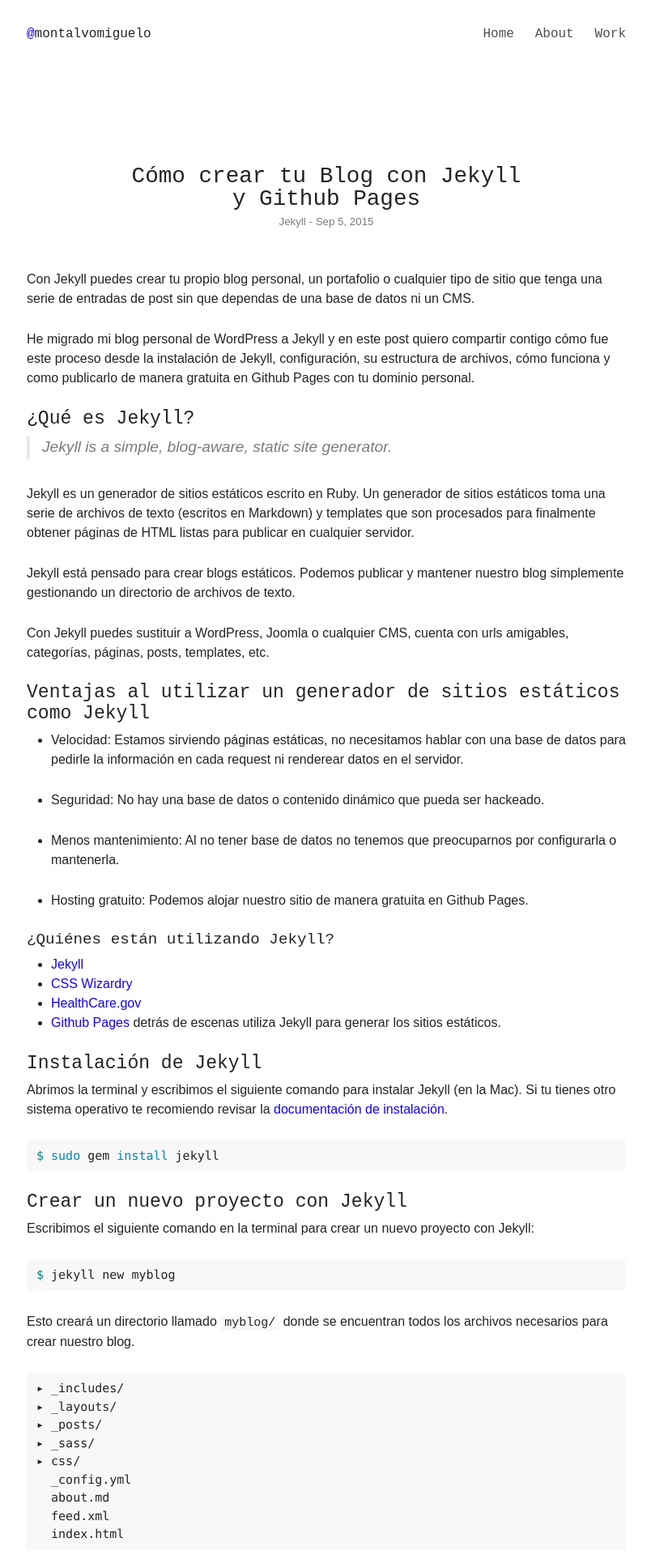
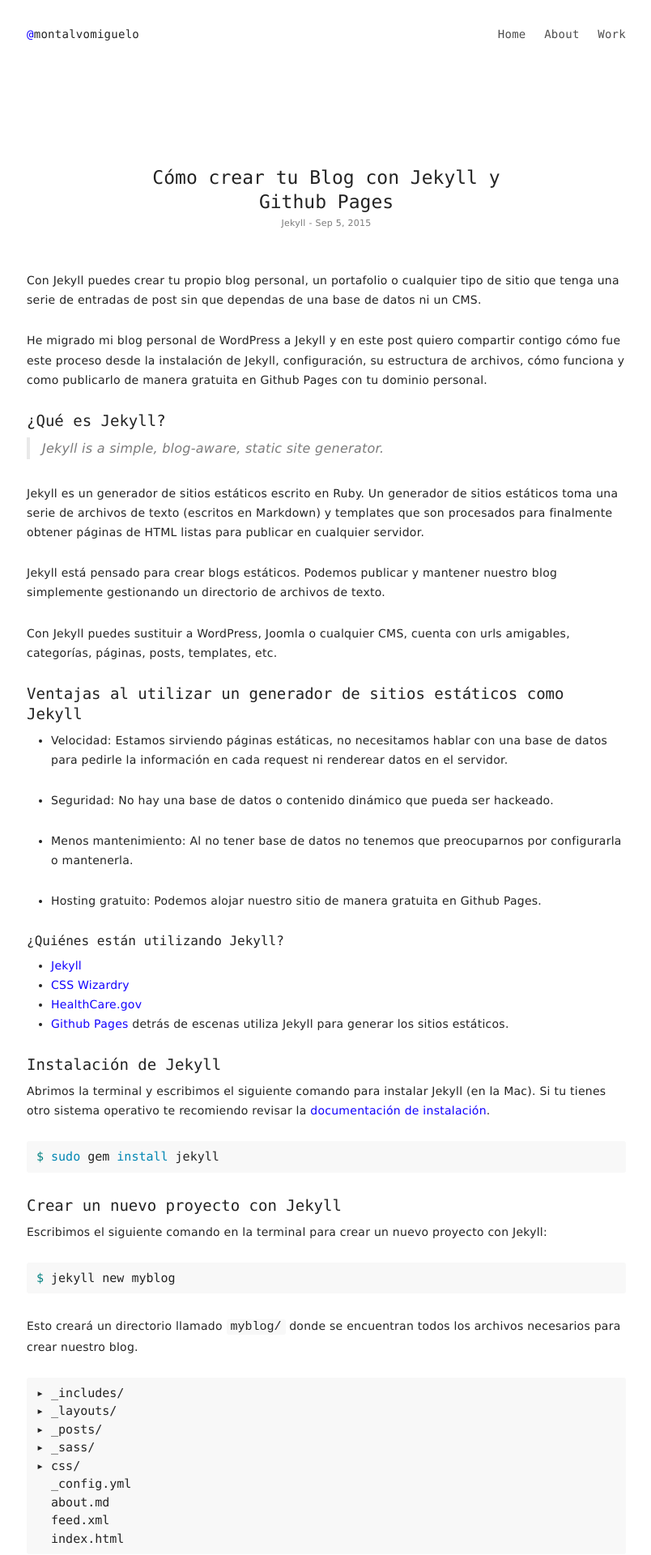
Before and after one commit to montalvomiguelo/montalvomiguelo.github.io, a Jekyll site: the page built from _posts/2015-09-05-como-crear-tu-blog-con-jekyll-y-github-pages.md, in a window 1280 px wide. Shown: the top 1920 px of the page at 81% size, without its empty margins (237-1041 px from the left). Built offline with Jekyll 4.4.1, drawn with Linux system fonts in a browser that asks for light colours; comment, search, counter and statistics services are not loaded.

Commit message:
minimize the FOUT

```diff
--- a/_includes/styles.scss
+++ b/_includes/styles.scss
@@ -1,9 +1,6 @@
 @charset "utf-8";
 
-// ==========================================================================
-// Global Config
-// ==========================================================================
-
+// Our variables
 $phi: 1.618;
 
 $base-font-family: 'Karla', sans-serif;
@@ -12,13 +9,27 @@
 $base-font-weight: 400;
 $headings-font-weight: 400;
 $base-line-height: 1.5;
+$header-line-height: 1.1;
 
 // http://www.modularscale.com/?16&px&1.2&web&text
-$small-font-size:  $base-font-size * 0.833;
 $alpha-font-size: $base-font-size * 1.728;
 $beta-font-size: $base-font-size * 1.44;
 $gamma-font-size: $base-font-size * 1.2;
+$small-font-size:  $base-font-size * 0.833;
 
+// Fallbacks
+$base-font-size-fallback: 14px;
+$base-line-height-fallback: 1.72;
+
+$base-font-family-fallback: Verdana, Geneva, sans-serif;
+$header-font-family-fallback: "Lucida Console", Monaco, monospace;
+
+$alpha-font-size-fallback: $base-font-size-fallback + 9;
+$beta-font-size-fallback: $base-font-size-fallback + 5;
+$gamma-font-size-fallback: $base-font-size-fallback + 2;
+$small-font-size-fallback: $base-font-size-fallback - 3;
+
+// General
 $spacing-unit:     30px;
 
 $text-color:       #232323;
--- a/_sass/_base.scss
+++ b/_sass/_base.scss
@@ -20,12 +20,18 @@
 body {
   @include display-flexbox();
   @include flex-direction(column);
-  font: $base-font-weight #{$base-font-size}/#{$base-line-height} $base-font-family;
+  font: $base-font-weight #{$base-font-size-fallback}/#{$base-line-height-fallback} $base-font-family-fallback;
+  letter-spacing: 0.0185em;
   color: $text-color;
   background-color: $background-color;
   min-height: 100vh;
   -webkit-font-smoothing: antialiased;
   -webkit-text-size-adjust: 100%;
+
+  .wf-active & {
+    font: $base-font-weight #{$base-font-size}/#{$base-line-height} $base-font-family;
+    letter-spacing: normal;
+  }
 }
 
 ::-moz-selection {
@@ -41,7 +47,11 @@
 p, blockquote, pre,
 ul, ol, dl, figure,
 %vertical-rhythm {
-  margin-bottom: $phi * 1em;
+  margin-bottom: $phi * 1.15em;
+
+  .wf-active & {
+    margin-bottom: $phi * 1em;
+  }
 }
 
 
@@ -64,7 +74,11 @@
 }
 
 figcaption {
-  font-size: $small-font-size;
+  font-size: $small-font-size-fallback;
+
+  .wf-active & {
+    font-size: $small-font-size;
+  }
 }
 
 
@@ -76,7 +90,8 @@
   margin-left: $spacing-unit;
 }
 
-li {
+li,
+.wf-active li {
   > ul,
   > ol {
     margin-bottom: 0;
@@ -89,10 +104,16 @@
  * Headings
  */
 h1, h2, h3, h4, h5, h6 {
-  font-family: $header-font-family;
+  font-family: $header-font-family-fallback;
   font-weight: $headings-font-weight;
-  line-height: 1.1;
+  line-height: 1.32;
   margin-bottom: .5rem;
+  letter-spacing: normal;
+
+  .wf-active & {
+    font-family: $header-font-family;
+    line-height: 1.1;
+  }
 }
 
 
@@ -120,8 +141,12 @@
   color: $grey-color;
   border-left: 4px solid $grey-color-light;
   padding-left: $spacing-unit / 2;
-  font-size: $gamma-font-size;
+  font-size: $gamma-font-size-fallback;
   font-style: italic;
+
+  .wf-active & {
+    font-size: $gamma-font-size;
+  }
 
   > :last-child {
     margin-bottom: 0;
@@ -138,6 +163,8 @@
   font-size: 15px;
   border-radius: 3px;
   background-color: lighten($text-color, 83.5%);
+  line-height: $base-line-height;
+  letter-spacing: normal;
 }
 
 code {
--- a/_sass/_layout.scss
+++ b/_sass/_layout.scss
@@ -2,9 +2,13 @@
  * Site header
  */
 .site-header {
-  font-family: $header-font-family;
+  font-family: $header-font-family-fallback;
   text-align: center;
   padding: $spacing-unit 0;
+
+  .wf-active & {
+    font-family: $header-font-family;
+  }
 
   .wrapper {
     @include media-query($post-palm) {
@@ -17,10 +21,15 @@
 }
 
 .site-title {
-  font-size: $base-font-size;
+  font-size: $base-font-size-fallback;
   font-weight: $headings-font-weight;
   margin-bottom: $phi * 1em;
+  line-height: 1.5;
+
+  .wf-active & {
+    font-size: $base-font-size;
     line-height: 1.1;
+  }
 
   &:before {
     content: "@";
@@ -28,7 +37,10 @@
   }
 
   @include media-query($post-palm) {
+    &,
+    .wf-active & {
       margin-bottom: 0;
+    }
   }
 
   a {
@@ -77,10 +89,15 @@
 .site-footer {
   background: $text-color;
   padding: $spacing-unit 0;
+  font-size: $small-font-size-fallback;
+  font-family: $header-font-family-fallback;
+  color: $background-color;
+  text-align: center;
+
+  .wf-active & {
     font-size: $small-font-size;
     font-family: $header-font-family;
-  color: $background-color;
-  text-align: center;
+  }
 
   a {
     color: inherit;
@@ -98,9 +115,13 @@
 }
 
 .page-heading {
-  font-size: $alpha-font-size;
+  font-size: $alpha-font-size-fallback;
   margin: $spacing-unit * 2 0 $spacing-unit * $phi;
   text-align: center;
+
+  .wf-active & {
+    font-size: $alpha-font-size;
+  }
 
   @include media-query($post-palm) {
     margin-top: $spacing-unit * 3;
@@ -217,8 +238,12 @@
 }
 
 .post-meta {
+  font-size: $small-font-size-fallback;
+  color: $grey-color;
+
+  .wf-active & {
     font-size: $small-font-size;
-  color: $grey-color;
+  }
 }
 
 .post-link {
@@ -236,12 +261,17 @@
   }
 
   h2 {
+    font-size: $gamma-font-size-fallback;
+
+    .wf-active & {
       font-size: $gamma-font-size;
+    }
   }
 
   .post-meta {
-    padding-bottom: 1em;
+    padding-bottom: 1.25em;
     position: relative;
+
     &:before {
       background: $grey-color-light;
       bottom: 0;
@@ -251,6 +281,10 @@
       left: 0;
       position: absolute;
       width: $phi * $base-font-size;
+    }
+
+    .wf-active & {
+      padding-bottom: 1em;
     }
   }
 
@@ -285,24 +319,41 @@
 }
 
 .post-title {
+  font-size: $alpha-font-size-fallback;
+  margin-bottom: 2px;
+
+  .wf-active & {
     font-size: $alpha-font-size;
     line-height: 1;
     margin-bottom: $spacing-unit / 6;
+  }
 }
 
 .post-content {
   margin-bottom: $spacing-unit;
 
   h2 {
+    font-size: $beta-font-size-fallback;
+
+    .wf-active & {
       font-size: $beta-font-size;
+    }
   }
 
   h3 {
+    font-size: $gamma-font-size-fallback;
+
+    .wf-active & {
       font-size: $gamma-font-size;
+    }
   }
 
   h4 {
+    font-size: $base-font-size-fallback;
+
+    .wf-active & {
       font-size: $base-font-size;
+    }
   }
 }
 
@@ -312,9 +363,13 @@
  * Portfolio
  */
 .portfolio-list {
-  font-family: $header-font-family;
+  font-family: $header-font-family-fallback;
   list-style: none;
   margin-left: -$spacing-unit / 2;
+
+  .wf-active & {
+    font-family: $header-font-family;
+  }
 
   @include media-query($post-palm) {
     @include display-flexbox();
@@ -335,8 +390,12 @@
 
     span {
       display: block;
+      font-size: $small-font-size-fallback;
+      margin-top: 1rem;
+
+      .wf-active & {
         font-size: $small-font-size;
-      margin-top: 1rem;
       }
     }
   }
+}
```
Lines whose indentation alone changed are shown as unchanged.
